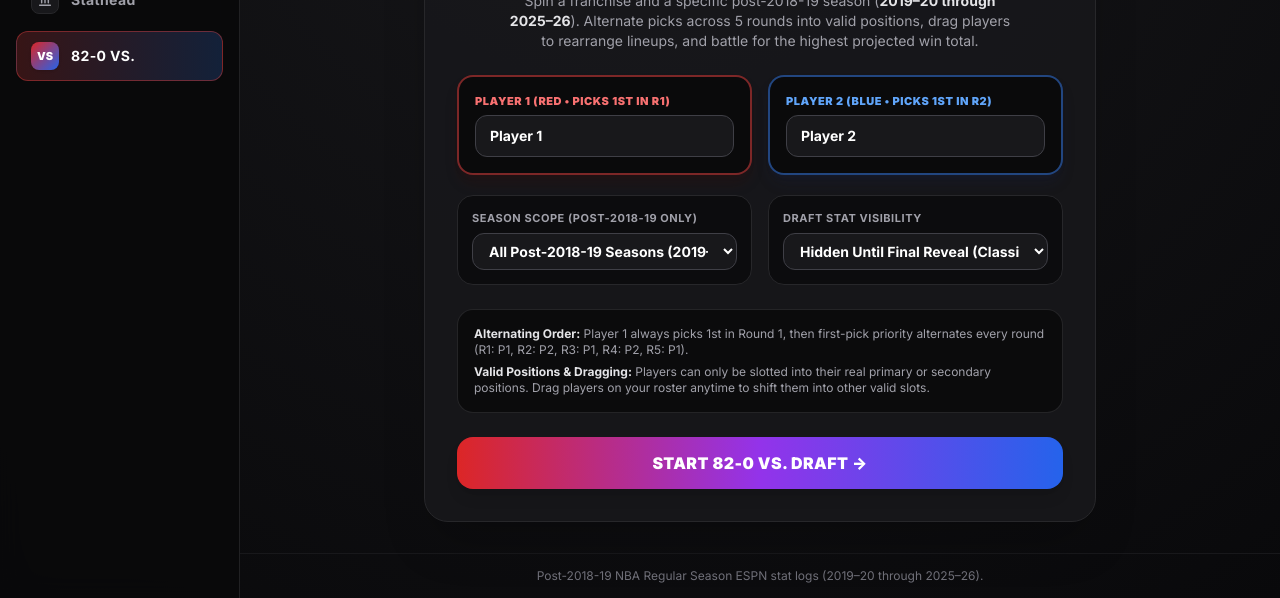
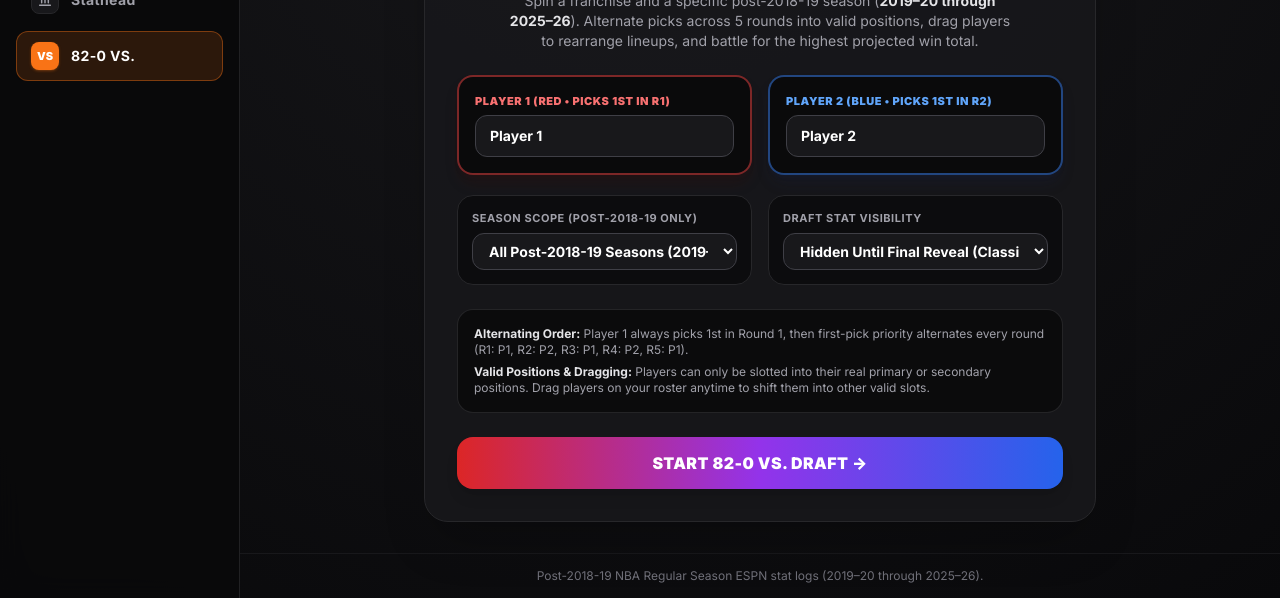
Before and after one commit to DanPan09/nba-games, a plain HTML site: page 82-0/index.html in a window 1280 px wide. Shown: the part 266-864 px from the top of the page. Drawn offline with nearby package versions, Linux system fonts and the light colour scheme.

Commit message:
Update index.html

```diff
--- a/82-0/index.html
+++ b/82-0/index.html
@@ -169,13 +169,13 @@
         <!-- Active Tab: 82-0 VS. -->
         <a
           href="/nba-games/82-0-vs/"
-          class="flex items-center gap-3 px-3.5 py-2.5 rounded-xl bg-gradient-to-r from-red-500/20 to-blue-500/20 border border-red-500/40 text-white font-bold text-sm shadow-sm transition-all shrink-0"
+          class="flex items-center gap-3 px-3.5 py-2.5 rounded-xl bg-orange-500/15 border border-orange-500/40 text-white font-bold text-sm shadow-sm transition-all shrink-0"
         >
-          <span class="w-7 h-7 rounded-lg bg-gradient-to-br from-red-600 to-blue-600 text-white flex items-center justify-center shrink-0 font-black text-[11px] shadow">
+          <span class="w-7 h-7 rounded-lg bg-orange-500 text-white flex items-center justify-center shrink-0 font-black text-[11px] shadow shadow-orange-500/30">
             VS
           </span>
           <span class="tracking-wide">82-0 VS.</span>
-          <span class="ml-auto hidden md:inline-block w-2 h-2 rounded-full bg-blue-400"></span>
+          <span class="ml-auto hidden md:inline-block w-2 h-2 rounded-full bg-orange-400"></span>
         </a>
       </nav>
 
```
